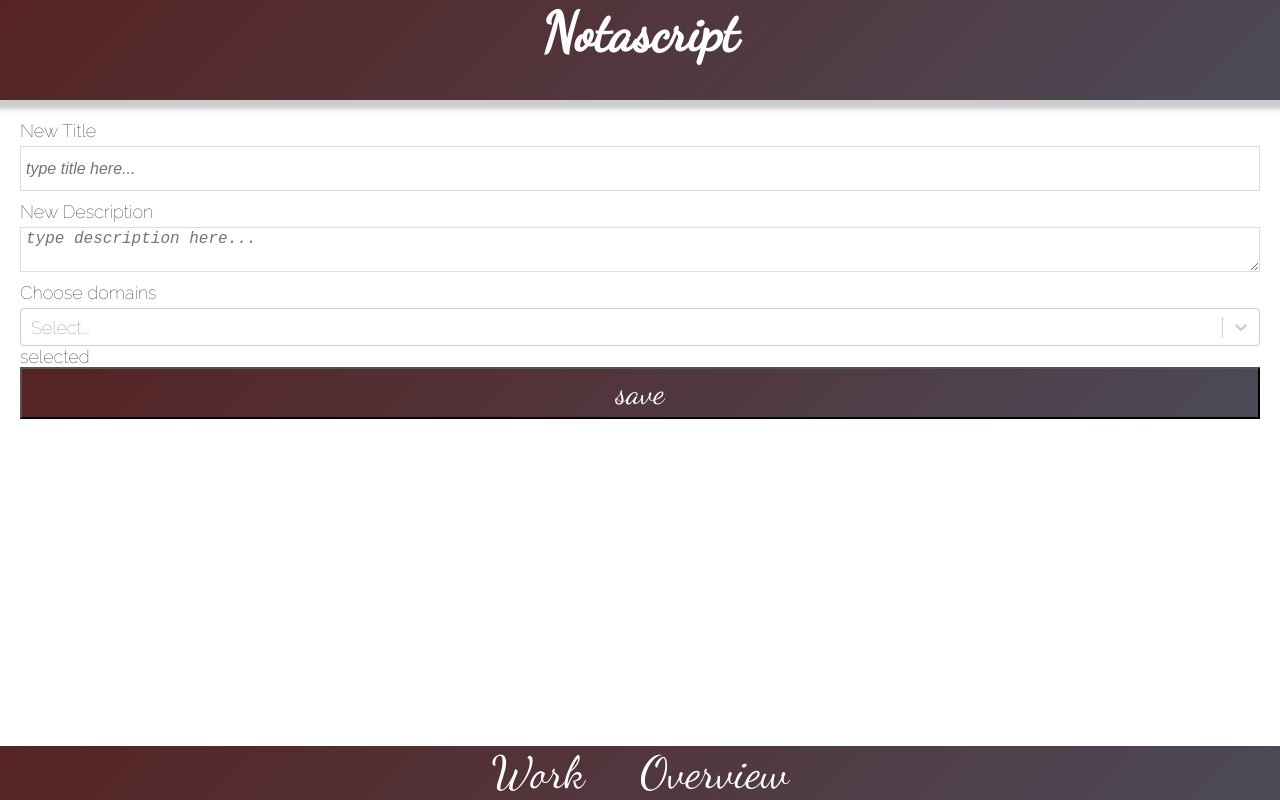
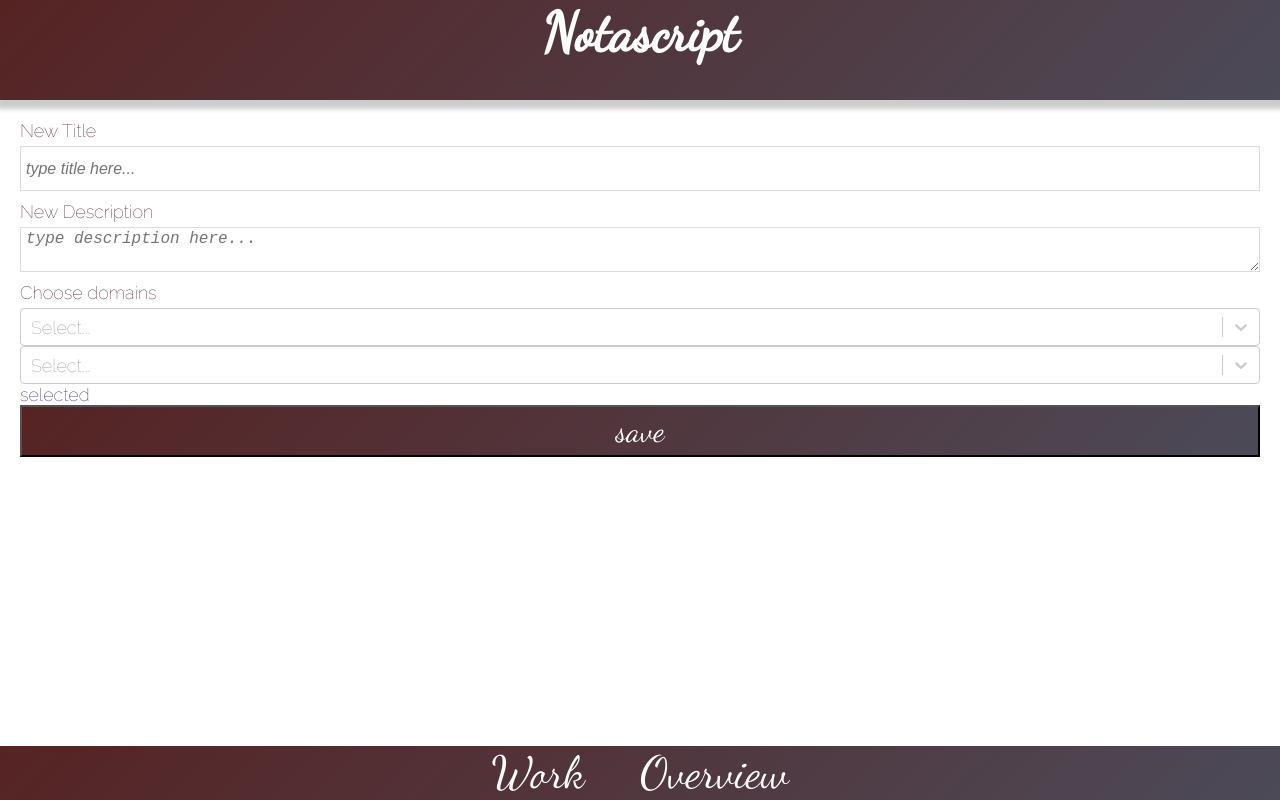
Before and after one commit to PLN-SHAH/notascript, a React (Create React App) app in the folder notascript/: page /create in a window 1280 px wide. Built offline with nearby package versions, Linux system fonts and the light colour scheme.

Commit message:
choose > 1 domains for document

```diff
--- a/notascript/src/Form.js
+++ b/notascript/src/Form.js
@@ -60,9 +60,11 @@ export default function Form({ onFormSubmit, domainList }) {
 		const title = form.title.value;
 		const description = form.description.value;
 		const domains = [];
-		const domain = form.domainSelection.value;
-		domains.push(domain);
-		console.log(domain, 'domains');
+		const domainMain = form.domainSelection.value;
+		const domainSecond = form.domainSelectionSecond.value;
+		domains.push(domainMain);
+		domains.push(domainSecond);
+		console.log(domains, 'domains');
 
 		onFormSubmit({
 			title,
@@ -90,6 +92,11 @@ export default function Form({ onFormSubmit, domainList }) {
 				options={options}
 				onInputChange={handleOnInputChange}
 			/>
+			<Select
+				name='domainSelectionSecond'
+				options={options}
+				onInputChange={handleOnInputChange}
+			/>
 			<div>selected</div>
 			<StyledButton>save</StyledButton>
 		</StyledForm>
```
